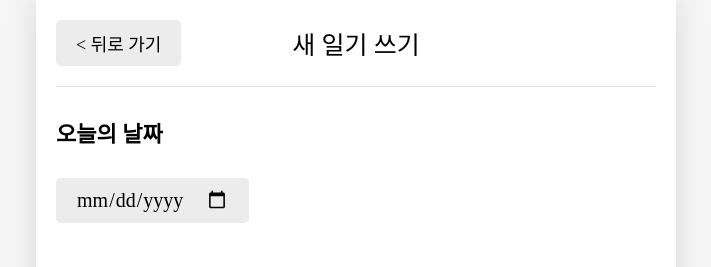
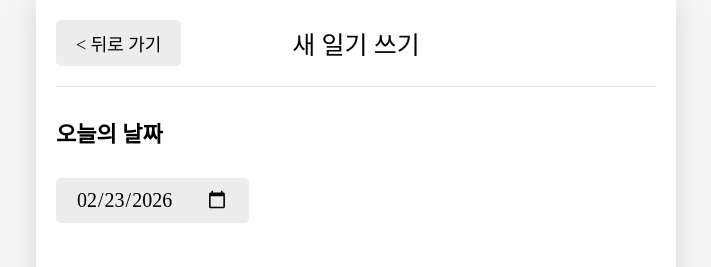
Before and after one commit to 2JoongHo/dear_mood, a React (Vite) app: page /new in a window 1280 px wide. Shown: the top 267 px of the page, without its empty margins (284-995 px from the left). Built offline with nearby package versions, Linux system fonts and the light colour scheme; a web font is replaced by a local one.

Commit message:
오늘의 날짜 기능 구현

```diff
--- a/src/components/Editor.jsx
+++ b/src/components/Editor.jsx
@@ -1,3 +1,4 @@
+import { useState } from "react";
 import Button from "./Button";
 import "./Editor.css";
 import EmotionItem from "./EmotionItem";
@@ -26,14 +27,56 @@
   },
 ];
 
+// 날짜를 문자열로 저장(YYYY-MM-DD)
+const getStringedDate = (targetDate) => {
+  let year = targetDate.getFullYear();
+  let month = targetDate.getMonth() + 1;
+  let date = targetDate.getDate();
+
+  if (month < 10) {
+    month = `0${month}`;
+  }
+  if (date < 10) {
+    date = `0${date}`;
+  }
+
+  return `${year}-${month}-${date}`;
+};
+
 const Editor = () => {
+  const [input, setInput] = useState({
+    createdDate: new Date(),
+    emotionId: 3,
+    content: "",
+  });
+
+  const onChangeInput = (e) => {
+    let name = e.target.name;
+    let value = e.target.value;
+
+    if (name === "createdDate") {
+      value = new Date(value);
+    }
+
+    setInput({
+      ...input, // 스프레드연산자
+      [name]: value,
+    });
+  };
+
   const emotionId = 1;
+
   return (
     <div className="Editor">
       {/* 날짜 선택 섹션 */}
       <section className="date_section">
         <h4>오늘의 날짜</h4>
-        <input type="date" />
+        <input
+          name="createdDate"
+          onChange={onChangeInput}
+          value={getStringedDate(input.createdDate)}
+          type="date"
+        />
       </section>
 
       {/* 감정 선택 섹션 */}
--- a/src/pages/New.jsx
+++ b/src/pages/New.jsx
@@ -1,13 +1,16 @@
+import { useNavigate } from "react-router-dom";
 import Button from "../components/Button";
 import Editor from "../components/Editor";
 import Header from "../components/Header";
 
 const New = () => {
+  const nav = useNavigate();
+
   return (
     <div>
       <Header
         title={"새 일기 쓰기"}
-        leftChild={<Button text={"< 뒤로 가기"} />}
+        leftChild={<Button onClick={() => nav(-1)} text={"< 뒤로 가기"} />}
       />
       <Editor />
     </div>
```
